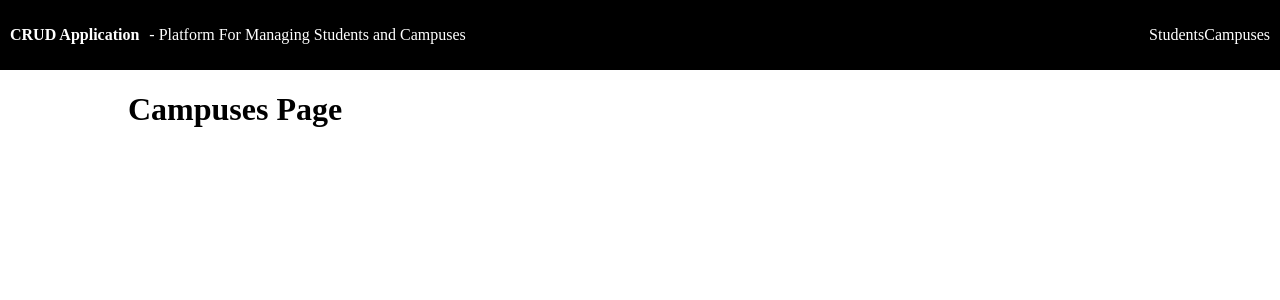
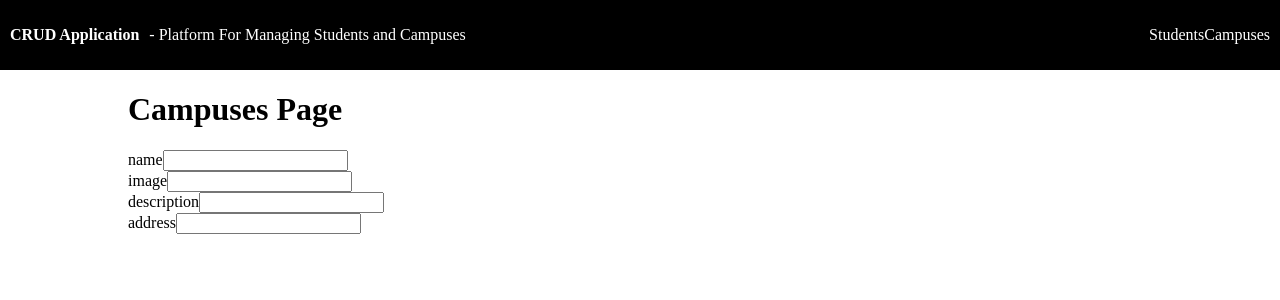
Before and after one commit to shellyh0626/CRUD_Frontend, a React (Create React App) app: page /campuses/new in a window 1280 px wide. Shown: the top 300 px of the page. Built offline with nearby package versions, Linux system fonts and the light colour scheme.

Commit message:
Created a basic structure for campus form

```diff
--- a/src/pages/CampusForm.jsx
+++ b/src/pages/CampusForm.jsx
@@ -4,6 +4,24 @@ const CampusForm = () => {
   return (
     <div className="container">
       <h1>Campuses Page</h1>
+      <div>
+        <div>
+          <label>name</label>
+          <input type="text" />
+        </div>
+        <div>
+          <label>image</label>
+          <input type="text" />
+        </div>
+        <div>
+          <label>description</label>
+          <input type="text" />
+        </div>
+        <div>
+          <label>address</label>
+          <input type="text" />
+        </div>
+      </div>
     </div>
   );
 };
```
